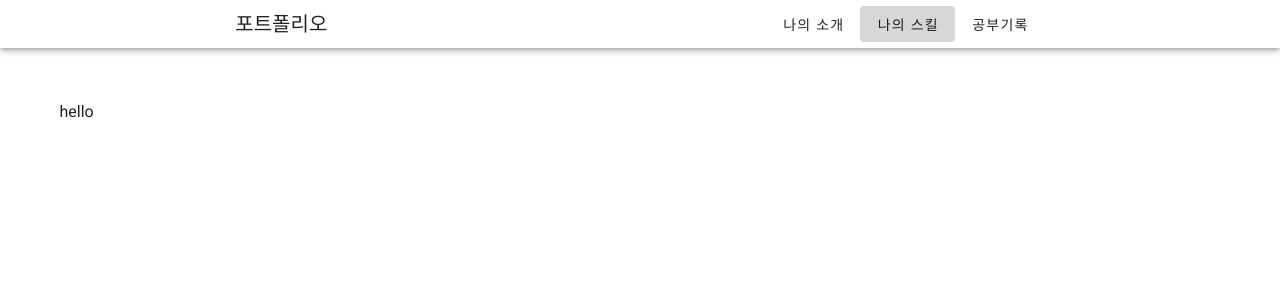
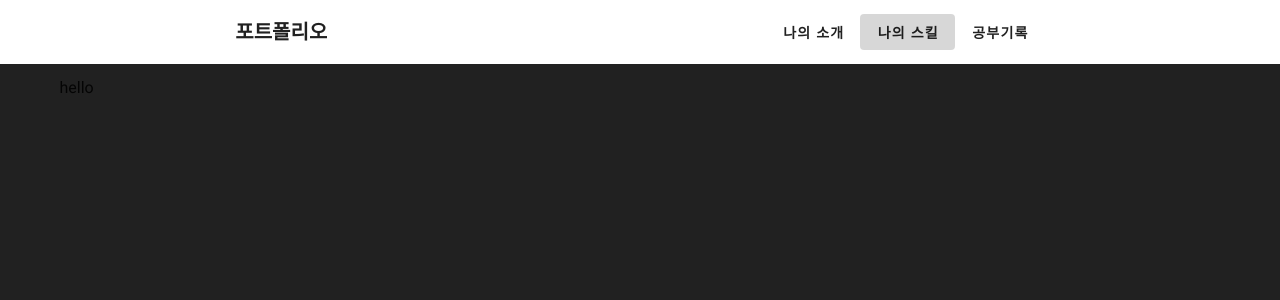
Before and after one commit to choisungwook/myhompage, a Vue app: page /portfolio/myskills in a window 1280 px wide. Shown: the top 300 px of the page. Built offline with nearby package versions, Linux system fonts and the light colour scheme.

Commit message:
default layout margin제거, font 스타일 설정

```diff
--- a/src/layouts/default/Index.vue
+++ b/src/layouts/default/Index.vue
@@ -1,20 +1,22 @@
 <template>
   <v-app>
-    <v-app-bar app color="white" primary dense>
+    <v-app-bar app color="white" flat>
       <v-spacer />
-      <v-toolbar-title>포트폴리오</v-toolbar-title>
+      <v-toolbar-title class="font-weight-bold">포트폴리오</v-toolbar-title>
 
       <v-spacer />
       <v-spacer />
 
       <v-btn v-for="menu in menus" :key="menu" :to="menu.route" text>
-        {{ menu.title }}
+        <div class="font-weight-bold">
+          {{ menu.title }}
+        </div>
       </v-btn>
 
       <v-spacer />
     </v-app-bar>
 
-    <v-main class="ma-10">
+    <v-main class="grey darken-4">
       <router-view />
     </v-main>
 
```
